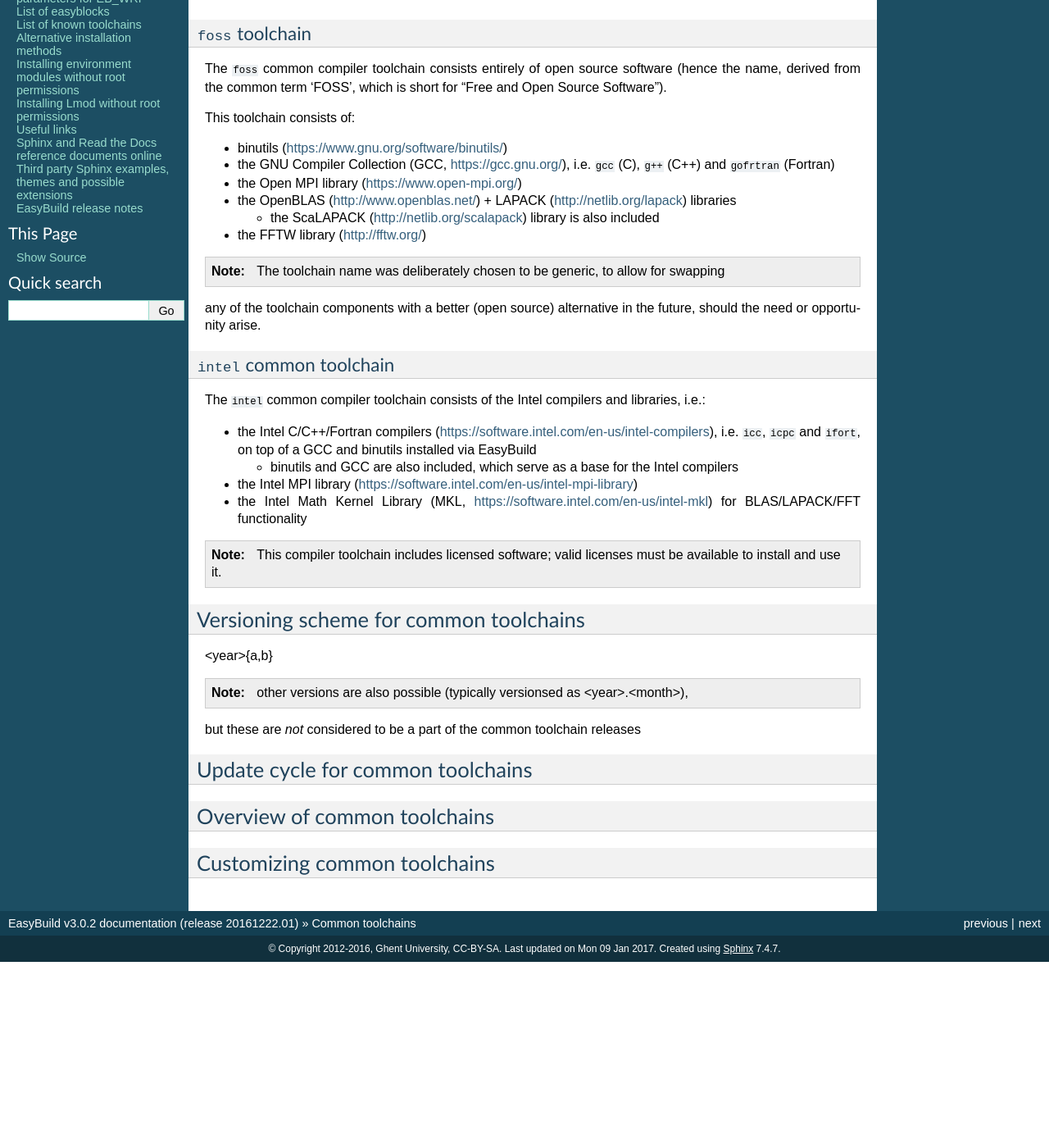
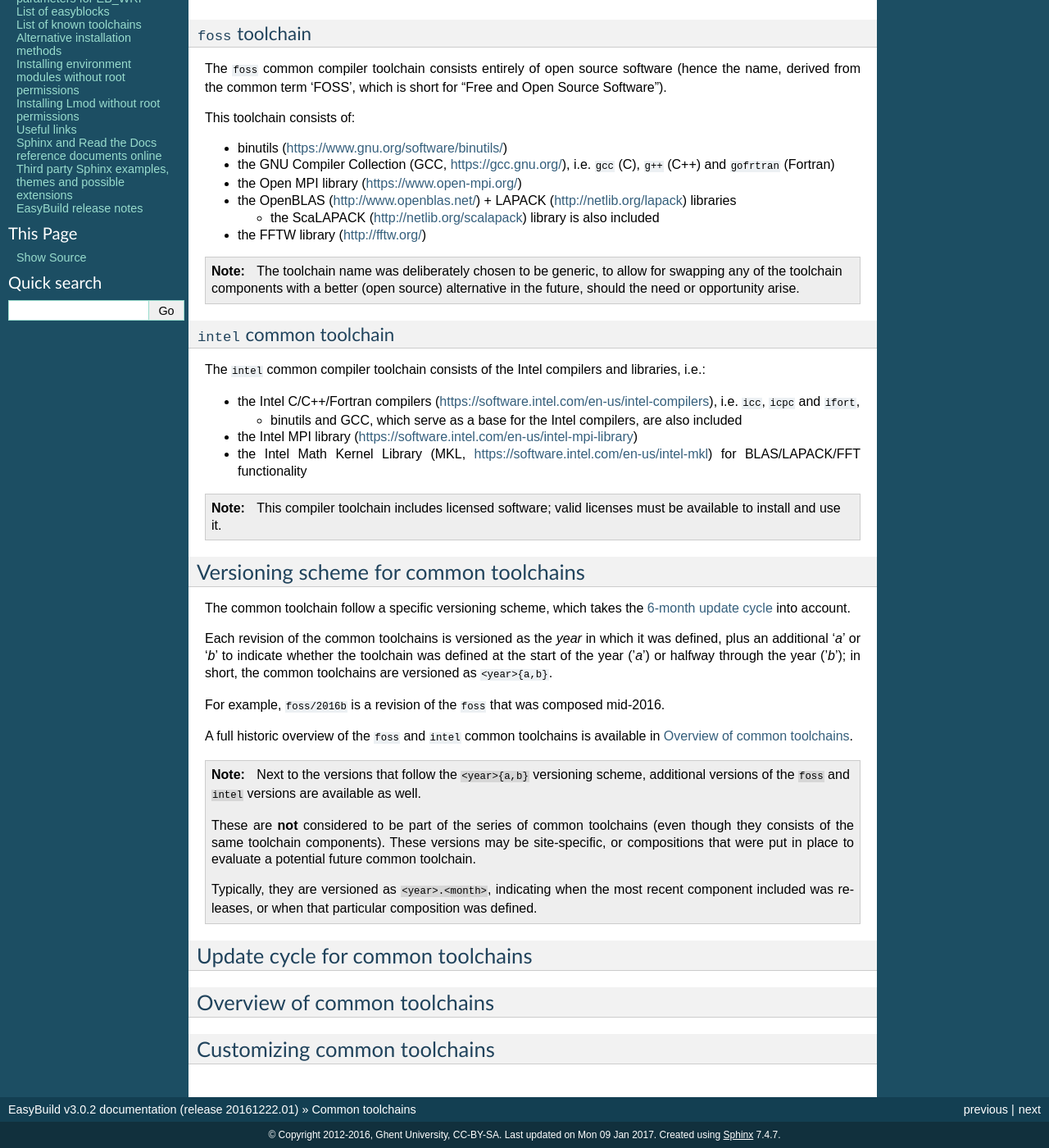
Before and after one commit to easybuilders/easybuild, a Sphinx documentation site: the page built from docs/Common-toolchains.rst, in a window 1280 px wide and 1400 px high, scrolled down 854 px. Shown: the whole window at 82% size. Built offline with Sphinx 7.4.7, drawn with Linux system fonts in a browser that asks for light colours; before the commit the page ends 2027 px from its top, so only the background shows below that; some of the changed text lies outside the part shown.

Commit message:
document versioning scheme for common toolchains

```diff
--- a/docs/Common-toolchains.rst
+++ b/docs/Common-toolchains.rst
@@ -16,7 +16,7 @@
 Definition and motivation
 -------------------------
 
-Picking a compiler toolchain to use is one of the first things you (need) to do when starting to use EasyBuild.
+Picking a :ref:`compiler toolchain <toolchains>` to use is one of the first things you (need to) do when starting to use EasyBuild.
 This can be a daunting task, since a whole bunch of toolchains and different toolchain versions
 are readily available in EasyBuild. It may be difficult to determine which toolchain would be most rewarding to use,
 in terms of stability, performance of the resulting binaries and readily available easyconfig files.
@@ -35,8 +35,8 @@
 (see :ref:`common_toolchains_update_cycle`), which again can be a joint effort
 that benefits many HPC sites.
 
-Currently, two different common toolchains are being maintained: ``foss`` and ``intel``.
-See below for more details, and also :ref:`common_toolchains_overview`.
+Currently, two different common toolchains are being maintained: ``foss`` and ``intel``;
+see below for more details, and also :ref:`common_toolchains_overview`.
 
 
 .. _common_toolchains_foss:
@@ -63,8 +63,8 @@
 * the FFTW library (http://fftw.org/)
 
 .. note:: The toolchain name was deliberately chosen to be generic, to allow for swapping
-any of the toolchain components with a better (open source) alternative in the future,
-should the need or opportunity arise.
+          any of the toolchain components with a better (open source) alternative in the future,
+          should the need or opportunity arise.
 
 
 .. _common_toolchains_intel:
@@ -76,9 +76,8 @@
 
 * the Intel C/C++/Fortran compilers (https://software.intel.com/en-us/intel-compilers),
   i.e. ``icc``, ``icpc`` and ``ifort``,
-  on top of a GCC and binutils installed via EasyBuild
 
-  * binutils and GCC are also included, which serve as a base for the Intel compilers
+  * binutils and GCC, which serve as a base for the Intel compilers, are also included
 
 * the Intel MPI library (https://software.intel.com/en-us/intel-mpi-library)
 
@@ -93,10 +92,32 @@
 Versioning scheme for common toolchains
 ---------------------------------------
 
-<year>{a,b}
+The common toolchain follow a specific versioning scheme, which takes the
+:ref:`6-month update cycle <common_toolchains_update_cycle>` into account.
 
-.. note:: other versions are also possible (typically versionsed as <year>.<month>),
-but these are *not* considered to be a part of the common toolchain releases
+Each revision of the common toolchains is versioned as the *year* in which it
+was defined, plus an additional '`a`' or '`b`' to indicate whether the toolchain
+was defined at the start of the year ('`a`') or halfway through the year ('`b`');
+in short, the common toolchains are versioned as ``<year>{a,b}``.
+
+For example, ``foss/2016b`` is a revision of the ``foss`` that was composed mid-2016.
+
+A full historic overview of the ``foss`` and ``intel`` common toolchains is
+available in :ref:`common_toolchains_overview`.
+
+.. note:: Next to the versions that follow the ``<year>{a,b}`` versioning scheme,
+          additional versions of the ``foss`` and ``intel`` versions are available
+          as well.
+
+          These are **not** considered to be part of the series of common
+          toolchains (even though they consists of the same toolchain components).
+          These versions may be site-specific, or compositions that were put in
+          place to evaluate a potential future common toolchain.
+
+          Typically, they are versioned as ``<year>.<month>``, indicating when
+          the most recent component included was releases, or when that particular
+          composition was defined.
+
 
 .. _common_toolchains_update_cycle:
 
```
